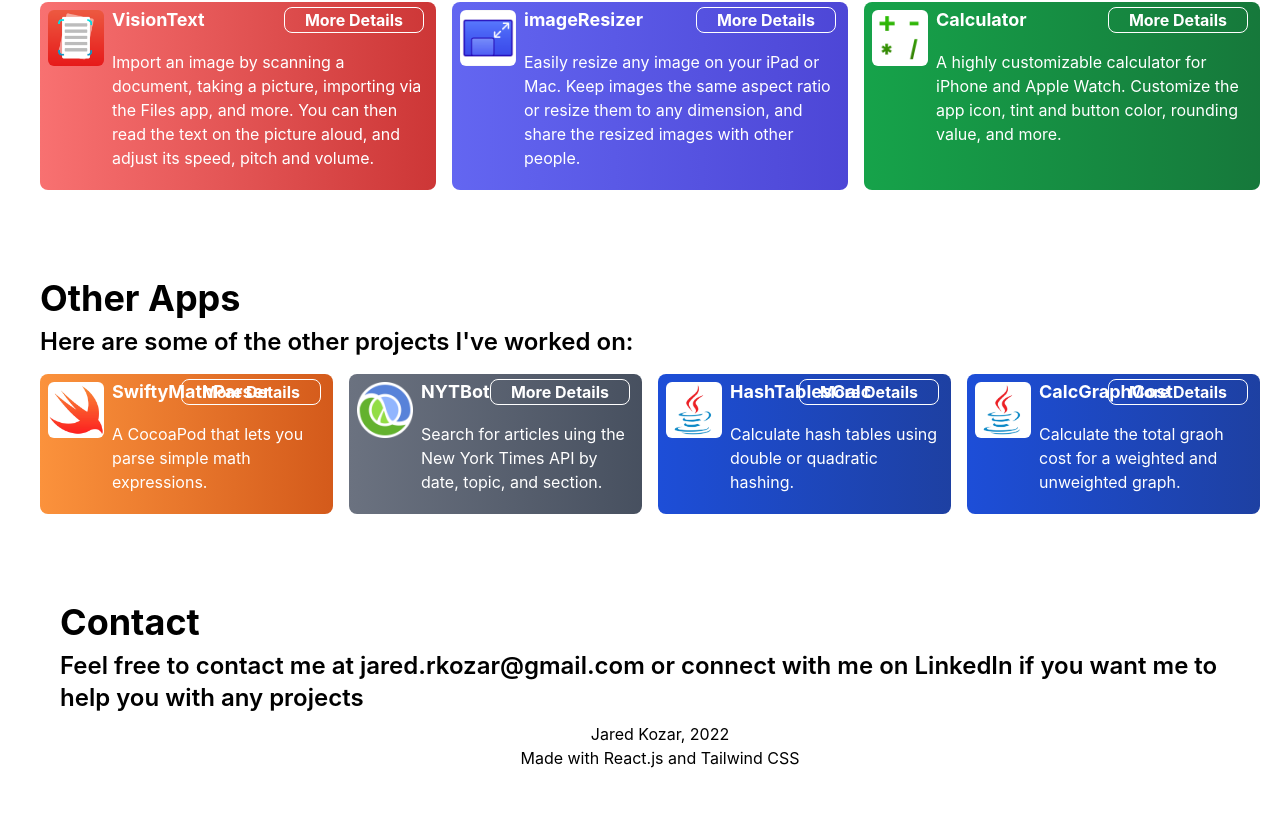
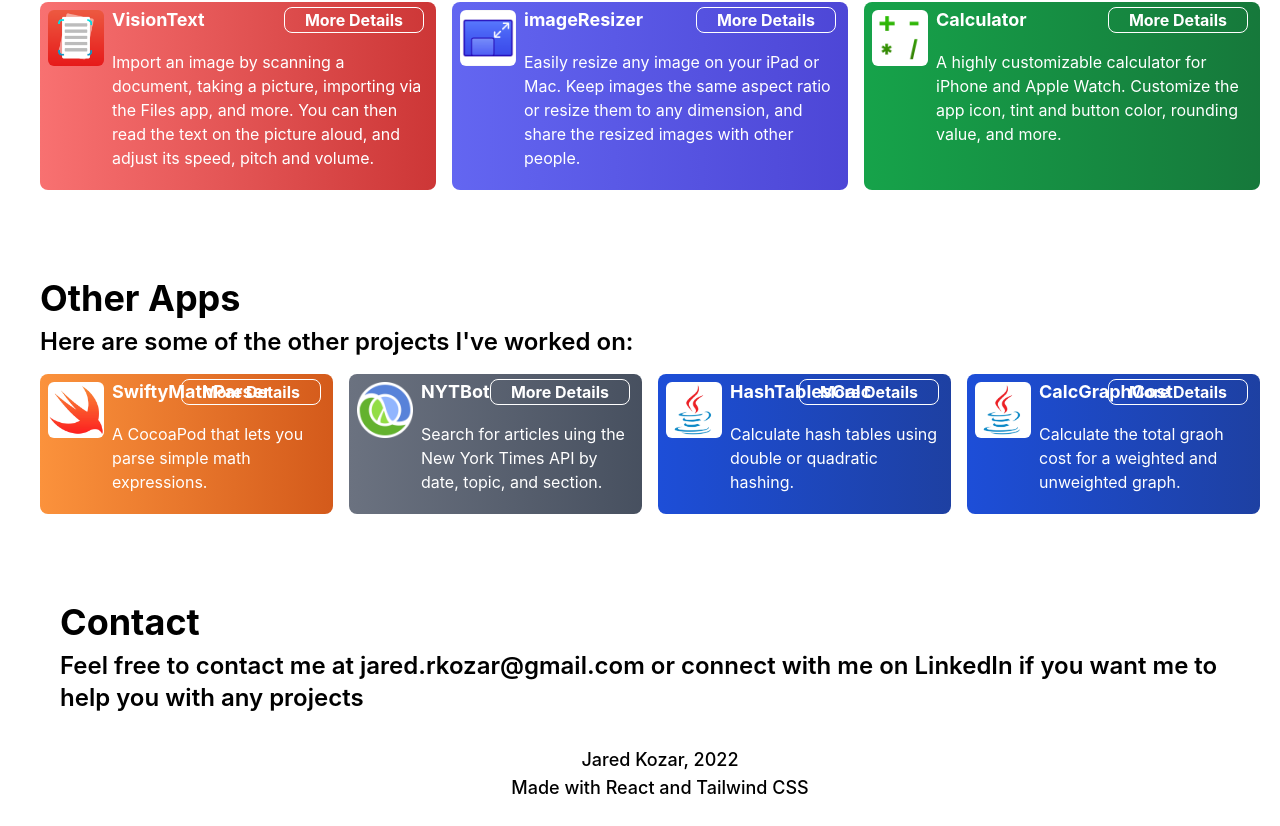
Before and after one commit to jaredrkozar/personal-site, a React (Create React App) app: page / in a window 1280 px wide. Shown: the part 1086-1912 px from the top of the page. Before the commit the page ends 1856 px from the top, so only its background shows below. Built offline with nearby package versions, Linux system fonts and the light colour scheme.

Commit message:
increased footer size

```diff
--- a/src/Footer/Footer.js
+++ b/src/Footer/Footer.js
@@ -4,9 +4,10 @@
           <h2 className="text-4xl font-bold"> Contact</h2>
 
           <h3 className="text-2xl font-semibold py-2"> Feel free to contact me at jared.rkozar@gmail.com or connect with me on LinkedIn if you want me to help you with any projects</h3>
-
-          <h3 class="grid place-items-center">Jared Kozar, 2022</h3>
-          <h3 class="grid place-items-center">Made with React.js and Tailwind CSS</h3>
+          <div className="py-6 grid place-items-center text-lg font-medium">
+            <h3>Jared Kozar, 2022</h3>
+            <h3>Made with React and Tailwind CSS</h3>
+          </div>
       </div>
     );
   }
```
